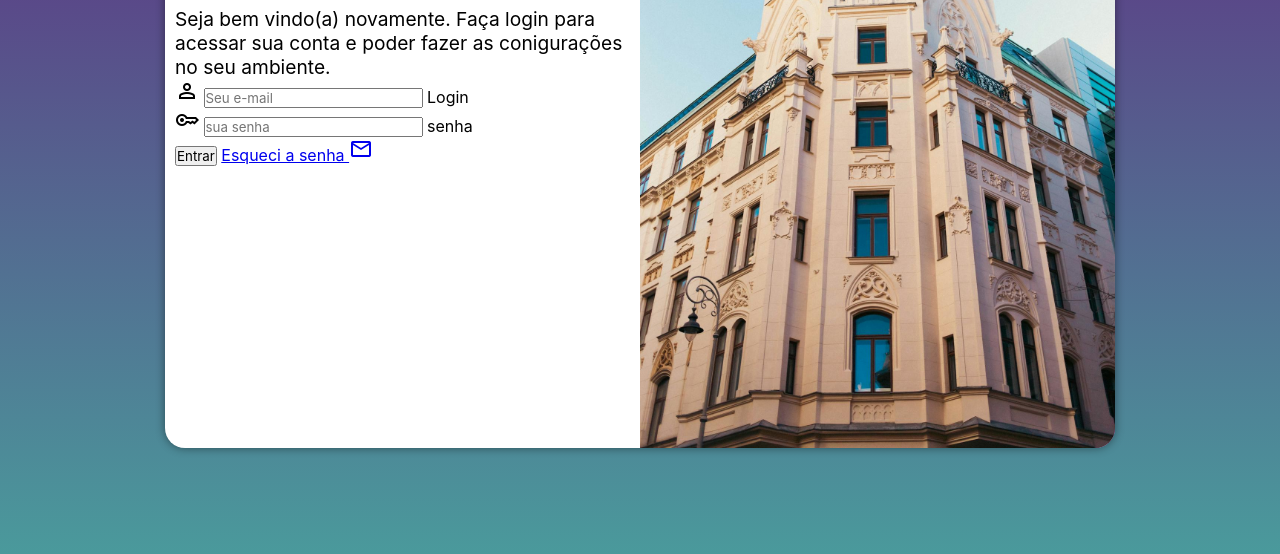
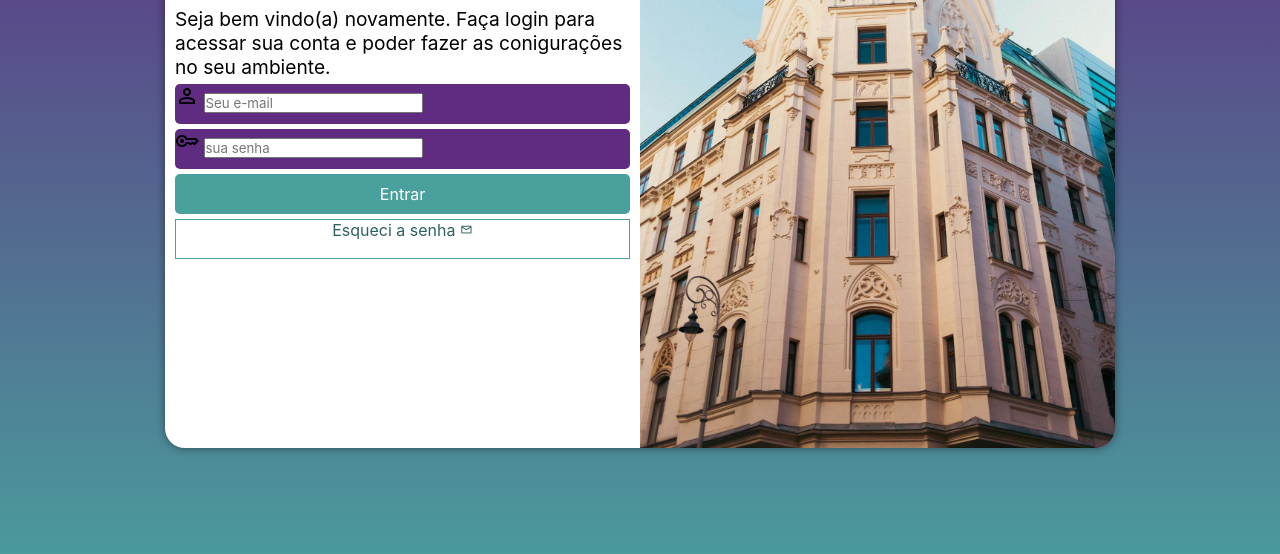
Before and after one commit to Monteiro1000/projeto-login, a plain HTML site: page index.html in a window 1280 px wide. Shown: the part 202-756 px from the top of the page. Drawn offline with nearby package versions, Linux system fonts and the light colour scheme.

Commit message:
Dando estilo ao formulário

```diff
--- a/estilos/style.css
+++ b/estilos/style.css
@@ -71,3 +71,53 @@ div#formulario > h1 {
 div#formulario > p {
     font-size: 0.8em;
 }
+
+form > div.campo{
+    background-color: #5f2c82;
+    display: block;
+    width: 100%;
+    height: 40px;
+    border-radius: 5px;
+    margin: 5px 0px;
+}
+
+div.campo > label {
+    display: none;
+}
+
+form > input[type=submit] {
+    display: block;
+    font-size: 1em;
+    width: 100%;
+    height: 40px;
+    background-color: #49a09d;
+    color: white;
+    border: none;
+    border-radius: 5px;
+    cursor: pointer;
+}
+
+form > input[type=submit]:hover{
+    background-color: #2d615f;
+}
+
+form > a.botao {
+    display: block;
+    text-align: center;
+    font-size: 1em;
+    width: 100%;
+    margin-top: 5px;
+    height: 40px;
+    background-color: #ffffff;
+    color: #2d615f;
+    border: 1px solid #49a09d;
+    text-decoration: none;
+}
+
+form > a.botao > span{
+    font-size: 0.8em;
+}
+
+form > a.botao:hover {
+    background-color: #5eccc8;
+}
--- a/index.html
+++ b/index.html
@@ -38,7 +38,7 @@
                         <label for="isenha">senha</label>
                     </div>
                     <input type="submit" value="Entrar">
-                    <a href="esqueci.html">
+                    <a href="esqueci.html" class="botao">
                         Esqueci a senha <span class="material-symbols-outlined">mail</span></a>
                 </form>
             </div>
```
